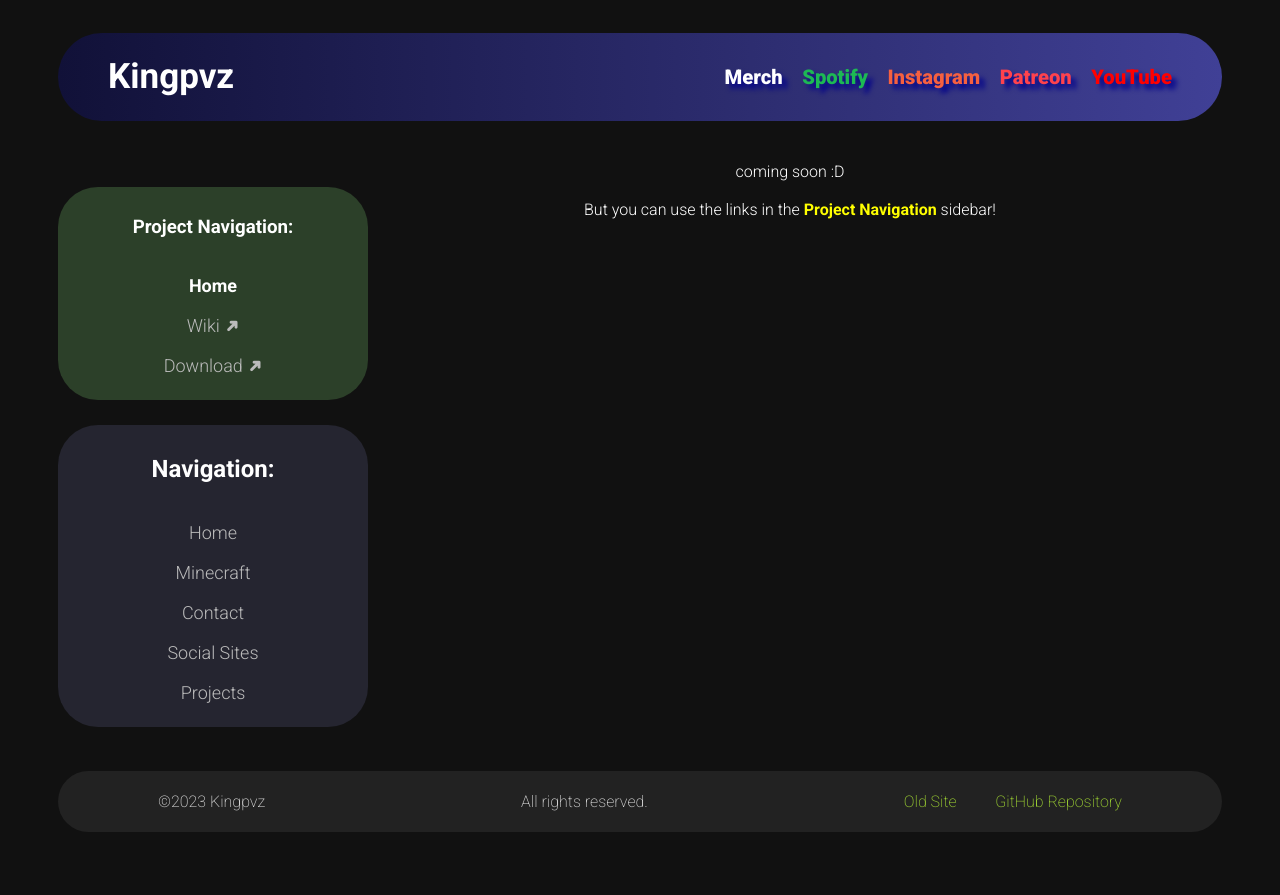
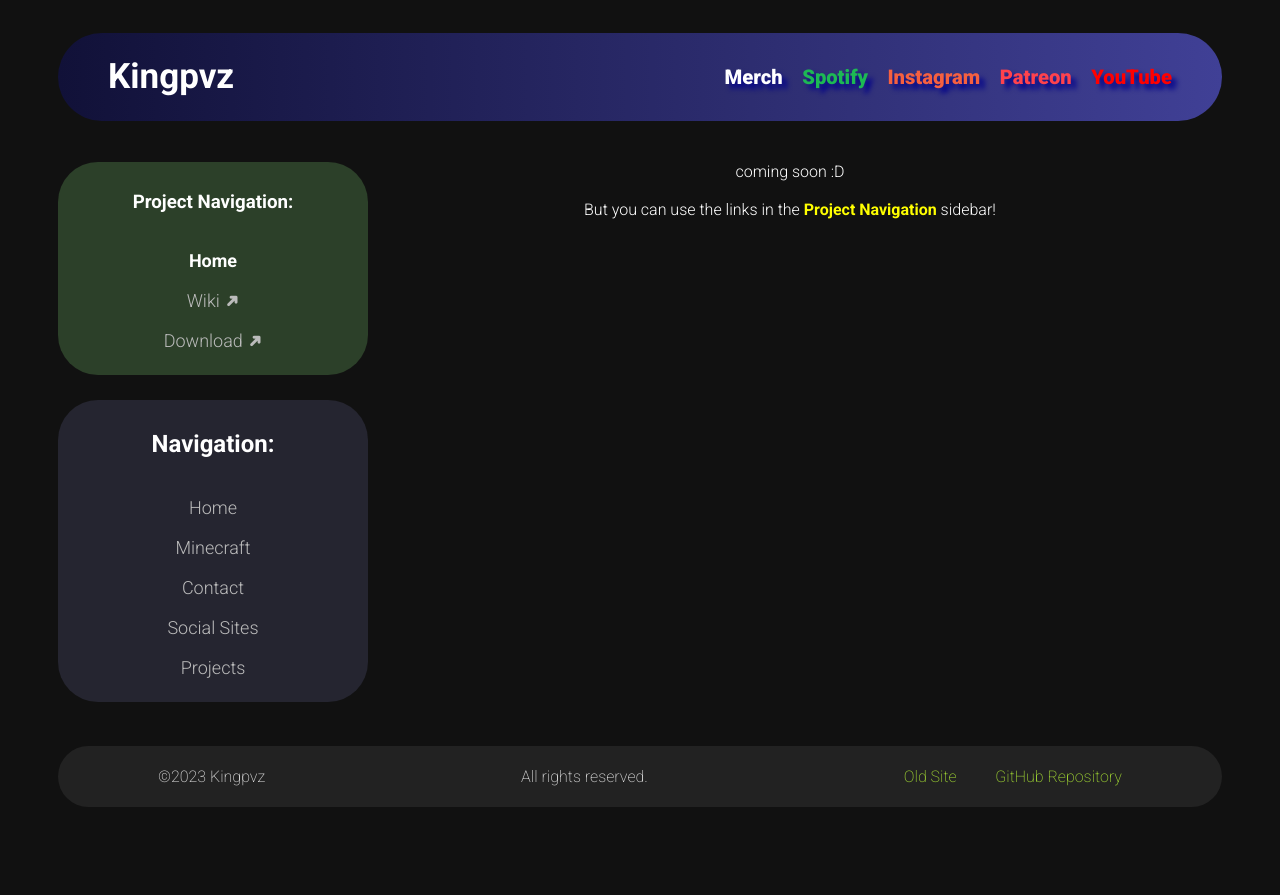
Before and after one commit to kingpvz/kingpvz.github.io, a PHP site: page /projects/alavida.html in a window 1280 px wide. Shown: the top 895 px of the page. After the commit the page ends 807 px from the top, so only its background shows below. Run offline with PHP 8.4, Linux system fonts and the light colour scheme.

Commit message:
Update alavidastyle.css

```diff
--- a/projects/alavidastyle.css
+++ b/projects/alavidastyle.css
@@ -2,7 +2,7 @@
     width: 300px;
     border-radius: 40px;
     background-color: #2c4029;
-    margin-top: 25px;
+    margin-bottom: 25px;
     padding: 10px 5px 5px 5px;
     transition: 0.3s;
 }
```
